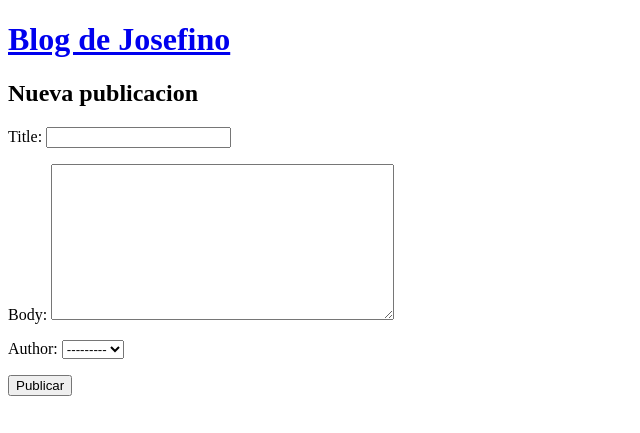
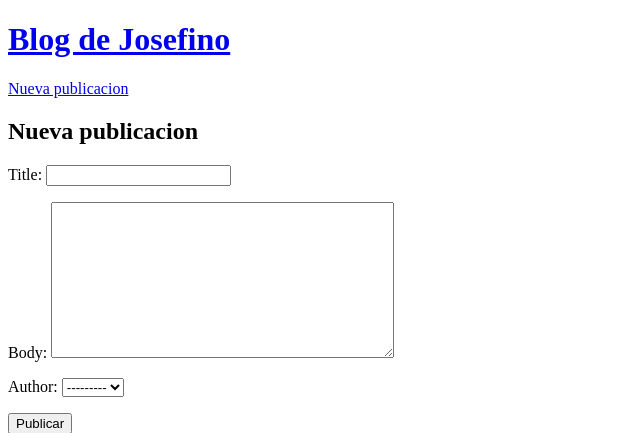
Before and after one commit to DanielLacruz2025/blog-django-v1, a Django app: page /publication/new/ in a window 1280 px wide. Shown: the top 433 px of the page, without its empty margins (0-640 px from the left). Run offline with Django 5.2, Linux system fonts and the light colour scheme; data comes from the database, SQL or seed files in the repository; both versions use the stored data as it was after the commit.

Commit message:
create done

```diff
--- a/blog/models.py
+++ b/blog/models.py
@@ -1,4 +1,5 @@
 from django.db import models
+from django.urls import reverse
 
 # Create your models here.
 class Publication(models.Model):
@@ -13,3 +14,6 @@ class Publication(models.Model):
 
     def __str__(self):
         return self.title
+
+    def get_absolute_url(self):
+        return reverse('publication-detail', kwargs={'pk': self.pk})
--- a/templates/_base.html
+++ b/templates/_base.html
@@ -6,6 +6,9 @@
 <body>
     <header>
         <h1><a href="{% url 'publications-list' %}">Blog de Josefino</a></h1>
+        <div>
+            <a href="{% url 'publication-create' %}">Nueva publicacion</a>
+        </div>
     </header>
     {% block content %}
 
```
Also changed, not shown: db.sqlite3.
